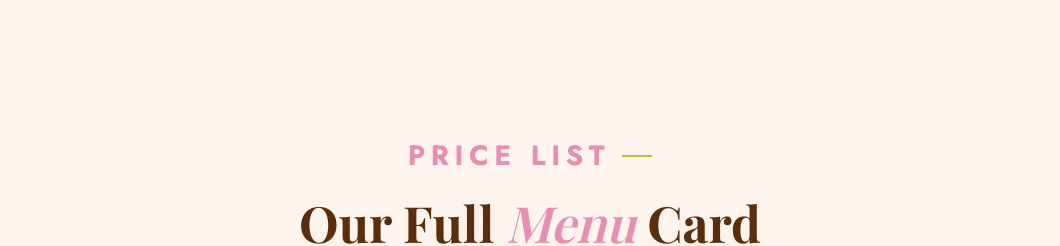
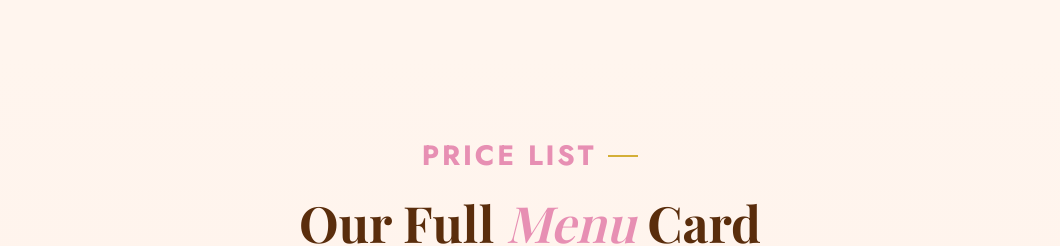
Before and after one commit to FatimaBegum0737/Cakeology1, a React (Vite) app: page / in a window 1280 px wide. Shown: the part 2180-2426 px from the top of the page, without its empty margins (110-1170 px from the left). Built offline with nearby package versions, Linux system fonts and the light colour scheme; a web font is replaced by a local one.

Commit message:
fix: price list letter spacing decreased

```diff
--- a/src/index.css
+++ b/src/index.css
@@ -120,7 +120,7 @@ button { font-family:inherit; cursor:pointer; border:none; background:none; }
 #menu-card .eyebrow {
   font-size: 28px;
   font-weight: 850;
-  letter-spacing: 0.2em;
+  letter-spacing: 0.1em;
   color: var(--rose);
 }
 /* ── Shared buttons ─────────────────────────────────────────────────────────── */
```
